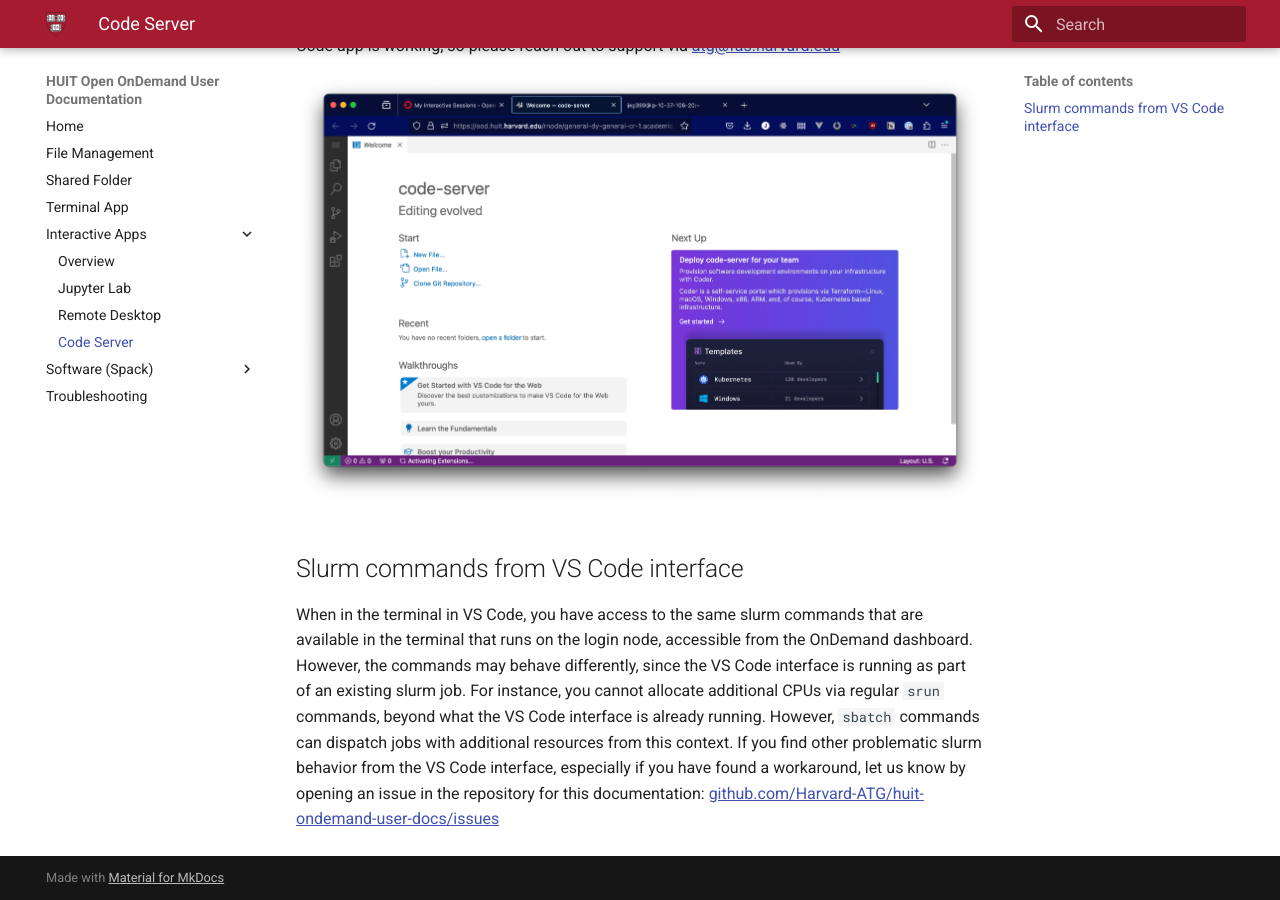
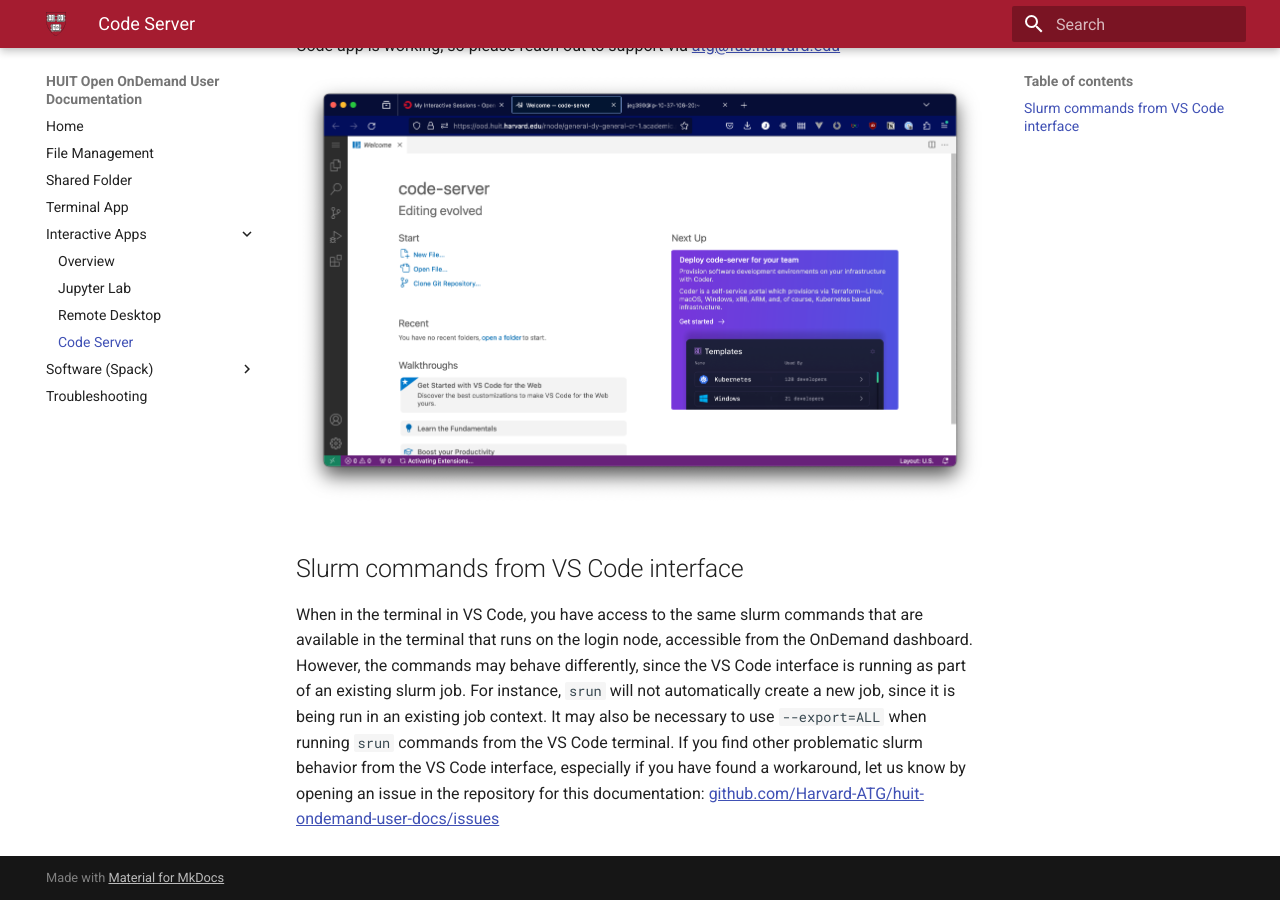
Before and after one commit to Harvard-ATG/huit-ondemand-user-docs, an MkDocs documentation site: the page built from docs/vscode-app.md, in a window 1280 px wide and 900 px high, scrolled down 2443 px. Built offline with MkDocs 1.6.1 and Material for MkDocs 9.7.7, drawn with Linux system fonts in a browser that asks for light colours.

Commit message:
fix notes about srun commands in VS Code app

```diff
--- a/docs/vscode-app.md
+++ b/docs/vscode-app.md
@@ -40,10 +40,10 @@ reach out to support via [atg@fas.harvard.edu](mailto:atg@fas.harvard.edu)
 When in the terminal in VS Code, you have access to the same slurm commands that
 are available in the terminal that runs on the login node, accessible from the
 OnDemand dashboard. However, the commands may behave differently, since the VS
-Code interface is running as part of an existing slurm job. For instance, you
-cannot allocate additional CPUs via regular `srun` commands, beyond what the VS
-Code interface is already running. However, `sbatch` commands can dispatch jobs
-with additional resources from this context. If you find other problematic slurm
-behavior from the VS Code interface, especially if you have found a workaround,
-let us know by opening an issue in the repository for this documentation:
+Code interface is running as part of an existing slurm job. For instance, `srun`
+will not automatically create a new job, since it is being run in an existing
+job context. It may also be necessary to use `--export=ALL` when running `srun`
+commands from the VS Code terminal. If you find other problematic slurm behavior
+from the VS Code interface, especially if you have found a workaround, let us
+know by opening an issue in the repository for this documentation:
 [github.com/Harvard-ATG/huit-ondemand-user-docs/issues](https://github.com/Harvard-ATG/huit-ondemand-user-docs/issues)
```
